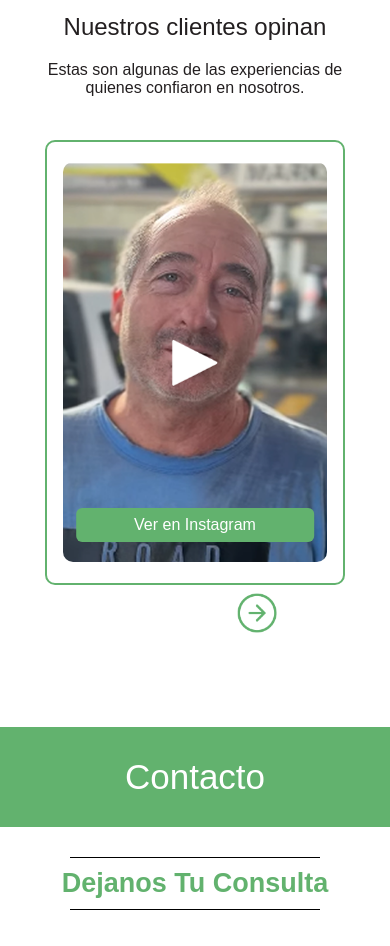
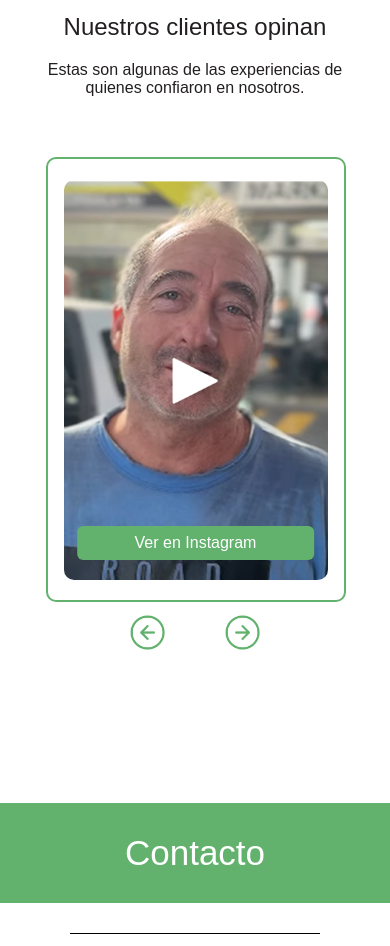
Before and after one commit to IvanDerlich/esigas, a Next.js app: page /equipos in a window 390 px wide. Shown: the part 3300-4246 px from the top of the page. Built offline with nearby package versions, Linux system fonts and the light colour scheme; a web font is replaced by a local one.

Commit message:
Agrego animación de swipe, falta spinner

```diff
--- a/src/app/components/testimonialCarousel/testimonialCarousel.module.css
+++ b/src/app/components/testimonialCarousel/testimonialCarousel.module.css
@@ -257,10 +257,67 @@
   font-size: 20px;
 }
 
+.mzaViewport {
+  position: relative;
+  width: 100%;
+  max-width: 1200px;
+  height: 520px;
+  margin: 0 auto;
+  overflow: hidden;
+  touch-action: pan-y;
+  display: flex;
+  align-items: center;
+  justify-content: center;
+}
+
+.mzaTrack {
+  position: relative;
+  width: 100%;
+  height: 100%;
+  display: flex;
+  justify-content: center;
+  align-items: center;
+  cursor: grab;
+}
+
+.mzaSlide {
+  position: absolute;
+  width: clamp(280px, 85vw, 350px);
+  will-change: transform, opacity;
+  transition: transform 0.1s ease-out;
+  display: flex;
+  justify-content: center;
+}
+
+.cardWrapper {
+  width: 100%;
+  height: 100%;
+}
+
+.navigationWrapper {
+  position: absolute;
+  width: 100%;
+  height: 0;
+  top: 50%;
+  display: flex;
+  justify-content: space-between;
+  padding: 0 20px;
+  pointer-events: none;
+  z-index: 101;
+}
+
+.arrowBtn {
+  pointer-events: auto;
+  background: none;
+  border: none;
+  cursor: pointer;
+  transform: translateY(-50%);
+}
+
 @media (hover: hover) and (pointer: fine) {
-  .testimonial:hover {
-    transform: scale(1.3);
-    z-index: 10;
+  .centerCard:hover {
+    transform: translateX(0%) scale(1.3) !important;
+    z-index: 200 !important;
   }
 }
 
@@ -367,6 +424,42 @@
   .googleButtonFull {
     font-size: 17px;
   }
+
+    .mzaSlide {
+    width: 355px;
+  }
+
+  .mzaViewport {
+    overflow: visible;
+    height: auto;
+    flex-direction: column;
+    padding-bottom: 100px;
+  }
+
+  .mzaTrack {
+    height: 500px;
+    overflow: hidden;
+  }
+
+  .navigationWrapper {
+    position: relative;
+    height: auto;
+    top: 0;
+    justify-content: center;
+    gap: 60px;
+    margin-top: -15px;
+    pointer-events: auto;
+  }
+
+  .arrowBtn {
+    transform: none;
+    position: static;
+  }
+
+  .arrowBtn img {
+    width: 35px;
+    height: 35px;
+  }
 }
 
 @media screen and (max-width: 500px) {
@@ -433,3 +526,15 @@
     padding-bottom: 30px;
   }
 }
+
+@media (max-width: 1024px) {
+  .mzaViewport {
+    max-width: 90%;
+  }
+}
+
+@media (max-width: 350px) {
+  .mzaSlide {
+    width: 90vw;
+  }
+}
--- a/src/app/components/testimonialCarousel/testimonialCarousel.tsx
+++ b/src/app/components/testimonialCarousel/testimonialCarousel.tsx
@@ -1,5 +1,5 @@
 'use client';
-import React, { useEffect, useState } from 'react';
+import React, { useState, useRef, useEffect } from 'react';
 import styles from './testimonialCarousel.module.css';
 import testimonialsData from './testimonials.json';
 import Image from 'next/image';
@@ -23,198 +23,195 @@ type Testimonial = {
 };
 
 const TestimonialCarousel = () => {
-  const [start, setStart] = useState(0);
-  const [visibleItems, setVisibleItems] = useState(3);
-  const [touchStartX, setTouchStartX] = useState(0);
-  const [touchEndX, setTouchEndX] = useState(0);
-  const [activeTestimonial, setActiveTestimonial] =
-    useState<Testimonial | null>(null);
+  const [state, setState] = useState({ index: 0, pos: 0 });
+  const [isTransitioning, setIsTransitioning] = useState(false);
+  const [activeTestimonial, setActiveTestimonial] = useState<Testimonial | null>(null);
 
   const testimonials = testimonialsData as Testimonial[];
+  const n = testimonials.length;
 
-  const minSwipeDistance = 50;
+  const gesture = useRef({ startX: 0, currentX: 0, isDragging: false, moved: false });
+  const rafRef = useRef<number>(0);
 
   useEffect(() => {
-    const updateVisibleItems = () => {
-      if (window.innerWidth < 768) {
-        setVisibleItems(1);
-      } else if (window.innerWidth < 1024) {
-        setVisibleItems(2);
+    setActiveTestimonial(null);
+    return () => setActiveTestimonial(null);
+  }, []);
+
+  const mod = (n: number, m: number) => ((n % m) + m) % m;
+
+  const goTo = (targetIndex: number) => {
+    setIsTransitioning(true);
+    const startPos = state.pos;
+    let d = targetIndex - startPos;
+    if (d > n / 2) d -= n;
+    if (d < -n / 2) d += n;
+    const endPos = startPos + d;
+    const startTime = performance.now();
+    const duration = 600;
+
+    const animate = (now: number) => {
+      const t = Math.min(1, (now - startTime) / duration);
+      const ease = 1 - Math.pow(1 - t, 4);
+      const currentPos = startPos + (endPos - startPos) * ease;
+      setState(prev => ({ ...prev, pos: currentPos }));
+
+      if (t < 1) {
+        rafRef.current = requestAnimationFrame(animate);
       } else {
-        setVisibleItems(3);
+        const finalIndex = mod(Math.round(currentPos), n);
+        setState({ index: finalIndex, pos: finalIndex });
+        setIsTransitioning(false);
       }
     };
-
-    updateVisibleItems();
-    window.addEventListener('resize', updateVisibleItems);
-    return () => window.removeEventListener('resize', updateVisibleItems);
-  }, []);
-
-  const maxStartIndex = Math.max(testimonialsData.length - visibleItems, 0);
-
-  const handleNext = () => {
-    setStart(prev => Math.min(prev + 1, maxStartIndex));
+    cancelAnimationFrame(rafRef.current);
+    rafRef.current = requestAnimationFrame(animate);
   };
 
-  const handlePrev = () => {
-    setStart(prev => Math.max(prev - 1, 0));
+  const onPointerDown = (e: React.PointerEvent) => {
+    if (isTransitioning) return;
+    gesture.current.startX = e.clientX;
+    gesture.current.isDragging = true;
+    gesture.current.moved = false;
+    cancelAnimationFrame(rafRef.current);
   };
 
-  const handleTouchStart = (e: React.TouchEvent<HTMLDivElement>) => {
-    setTouchStartX(e.touches[0].clientX);
-    setTouchEndX(e.touches[0].clientX);
+  const onPointerMove = (e: React.PointerEvent) => {
+    if (!gesture.current.isDragging) return;
+    const dx = e.clientX - gesture.current.startX;
+    if (Math.abs(dx) > 10) {
+      gesture.current.moved = true;
+    }
+    setState(prev => ({ ...prev, pos: prev.index - dx / 400 }));
   };
 
-  const handleTouchMove = (e: React.TouchEvent<HTMLDivElement>) => {
-    setTouchEndX(e.touches[0].clientX);
+  const onPointerUp = () => {
+    if (!gesture.current.isDragging) return;
+    gesture.current.isDragging = false;
+    goTo(mod(Math.round(state.pos), n));
   };
 
-  const handleTouchEnd = () => {
-    const distance = touchEndX - touchStartX;
-
-    if (Math.abs(distance) < minSwipeDistance) return;
-
-    if (distance < 0) {
-      handleNext();
-    } else {
-      handlePrev();
+  const handlePreventClick = (e: React.MouseEvent) => {
+    if (gesture.current.moved) {
+      e.preventDefault();
+      e.stopPropagation();
     }
   };
 
-  useEffect(() => {
-    const root = document.documentElement;
+  const handleCardClick = (item: Testimonial) => {
+    if (!gesture.current.moved && item.type === 'text') {
+      setActiveTestimonial(item);
+    }
+  };
 
-    if (activeTestimonial) {
-      root.style.overflow = 'hidden';
-    } else {
-      root.style.overflow = '';
-    }
-
-    return () => {
-      root.style.overflow = '';
-    };
-  }, [activeTestimonial]);
+  const handleNext = () => goTo(mod(state.index + 1, n));
+  const handlePrev = () => goTo(mod(state.index - 1, n));
 
   return (
     <>
-      <div
-        id="testimonios"
-        className={`${abyssinica.className} ${styles.container}`}
-      >
+      <div id="testimonios" className={`${abyssinica.className} ${styles.container}`}>
         <div className={styles.testimonials}>
           <h2 className={styles.testimonialsTitle}>Testimonios</h2>
         </div>
         <div className={styles.testimonialsDescription}>
-          <p className={styles.testimonialsSubtitle}>
-            Nuestros clientes opinan
-          </p>
+          <p className={styles.testimonialsSubtitle}>Nuestros clientes opinan</p>
           <p className={styles.testimonialsText}>
-            Estas son algunas de las experiencias de quienes confiaron en
-            nosotros.
+            Estas son algunas de las experiencias de quienes confiaron en nosotros.
           </p>
         </div>
+
         <div
-          className={styles.testimonialsContent}
-          onTouchStart={handleTouchStart}
-          onTouchMove={handleTouchMove}
-          onTouchEnd={handleTouchEnd}
+          className={styles.mzaViewport}
+          onPointerDown={onPointerDown}
+          onPointerMove={onPointerMove}
+          onPointerUp={onPointerUp}
+          onPointerLeave={onPointerUp}
+          style={{ touchAction: 'pan-y', userSelect: 'none' }}
         >
-          <div
-            className={`${styles.arrowWrapper} ${styles.arrowLeft} ${start > 0 ? '' : styles.hidden}`}
-          >
-            <button className={styles.arrowButton} onClick={handlePrev}>
+          <div className={styles.mzaTrack}>
+            {testimonials.map((item, i) => {
+              let d = i - state.pos;
+              if (d > n / 2) d -= n;
+              if (d < -n / 2) d += n;
+              if (Math.abs(d) > 2) return null;
+
+              const tx = d * 105;
+              const opacity = 1 - Math.abs(d) * 0.7;
+              const scale = 1 - Math.abs(d) * 0.15;
+
+              return (
+                <div
+                  key={i}
+                  className={styles.mzaSlide}
+                  onDragStart={(e) => e.preventDefault()}
+                  style={{
+                    transform: `translateX(${tx}%) scale(${scale})`,
+                    opacity,
+                    zIndex: Math.round(100 - Math.abs(d) * 10),
+                    cursor: gesture.current.isDragging ? 'grabbing' : 'pointer',
+                    display: 'flex',
+                    justifyContent: 'center',
+                    alignItems: 'center'
+                  }}
+                >
+                  <div
+                    onClickCapture={handlePreventClick}
+                    onClick={() => handleCardClick(item)}
+                    style={{
+                      height: '100%',
+                      width: '100%',
+                      display: 'contents'
+                    }}
+                  >
+                    {item.type === 'text' && (
+                      <TextTestimonialCard item={item} />
+                    )}
+                    {item.type === 'video' && item.youtubeId && (
+                      <VideoTestimonialCard youtubeId={item.youtubeId} />
+                    )}
+                    {item.type === 'instagram' && item.igUrl && item.image && (
+                      <InstagramTestimonialCard igUrl={item.igUrl} image={item.image} />
+                    )}
+                  </div>
+                </div>
+              );
+            })}
+          </div>
+
+          <div className={styles.navigationWrapper}>
+            <button className={`${styles.arrowBtn} ${styles.left}`} onClick={handlePrev}>
               <Image src={leftArrow} alt="Anterior" width={40} height={40} />
             </button>
-          </div>
-
-          {testimonials
-            .slice(start, start + visibleItems)
-            .map((item, index) => {
-              if (item.type === 'text') {
-                return (
-                  <TextTestimonialCard
-                    key={index}
-                    item={item}
-                    onClick={() => setActiveTestimonial(item)}
-                  />
-                );
-              }
-
-              if (item.type === 'video' && item.youtubeId) {
-                return (
-                  <VideoTestimonialCard
-                    key={index}
-                    youtubeId={item.youtubeId}
-                  />
-                );
-              }
-
-              if (item.type === 'instagram' && item.igUrl && item.image) {
-                return (
-                  <InstagramTestimonialCard
-                    key={index}
-                    igUrl={item.igUrl}
-                    image={item.image}
-                  />
-                );
-              }
-
-              return null;
-            })}
-
-          <div
-            className={`${styles.arrowWrapper} ${styles.arrowRight} ${start < maxStartIndex ? '' : styles.hidden}`}
-          >
-            <button className={styles.arrowButton} onClick={handleNext}>
+            <button className={`${styles.arrowBtn} ${styles.right}`} onClick={handleNext}>
               <Image src={rightArrow} alt="Siguiente" width={40} height={40} />
             </button>
           </div>
         </div>
       </div>
-      {activeTestimonial && (
-        <div
-          className={styles.fullscreenOverlay}
-          onClick={() => setActiveTestimonial(null)}
-        >
-          <div
-            className={styles.fullscreenCard}
-            onClick={e => e.stopPropagation()}
-          >
-            <button
-              className={styles.closeButton}
-              onClick={() => setActiveTestimonial(null)}
-            >
-              ✕
-            </button>
+
+      {activeTestimonial && activeTestimonial.type === 'text' && (
+        <div className={styles.fullscreenOverlay} onClick={() => setActiveTestimonial(null)}>
+          <div className={styles.fullscreenCard} onClick={e => e.stopPropagation()}>
+            <button className={styles.closeButton} onClick={() => setActiveTestimonial(null)}>✕</button>
 
             <p className={styles.testimonialTitle}>{activeTestimonial.title}</p>
 
             <div className={styles.stars}>
               {[1, 2, 3, 4, 5].map(star => (
                 <span key={star} className={styles.star}>
-                  {activeTestimonial.rating && activeTestimonial.rating >= star
-                    ? '★'
-                    : '☆'}
+                  {(activeTestimonial.rating ?? 0) >= star ? '★' : '☆'}
                 </span>
               ))}
             </div>
 
-            <p className={styles.testimonialTextFull}>
-              {activeTestimonial.comment}
-            </p>
+            <p className={styles.testimonialTextFull}>{activeTestimonial.comment}</p>
+            <p className={styles.testimonialAuthorFull}>- {activeTestimonial.author}</p>
 
-            <p className={styles.testimonialAuthorFull}>
-              - {activeTestimonial.author}
-            </p>
-
-            <a
-              href={activeTestimonial.urlTestimonial}
-              target="_blank"
-              rel="noopener noreferrer"
-              className={styles.googleButtonFull}
-            >
-              Ver en Google
-            </a>
+            {activeTestimonial.urlTestimonial && (
+              <a href={activeTestimonial.urlTestimonial} target="_blank" rel="noopener noreferrer" className={styles.googleButtonFull}>
+                Ver en Google
+              </a>
+            )}
           </div>
         </div>
       )}
--- a/src/app/components/testimonialCarousel/textTestimonialCard.tsx
+++ b/src/app/components/testimonialCarousel/textTestimonialCard.tsx
@@ -10,7 +10,7 @@ type Props = {
     rating?: number;
     urlTestimonial?: string;
   };
-  onClick: () => void;
+  onClick?: () => void;
 };
 
 export default function TextTestimonialCard({ item, onClick }: Props) {
```
